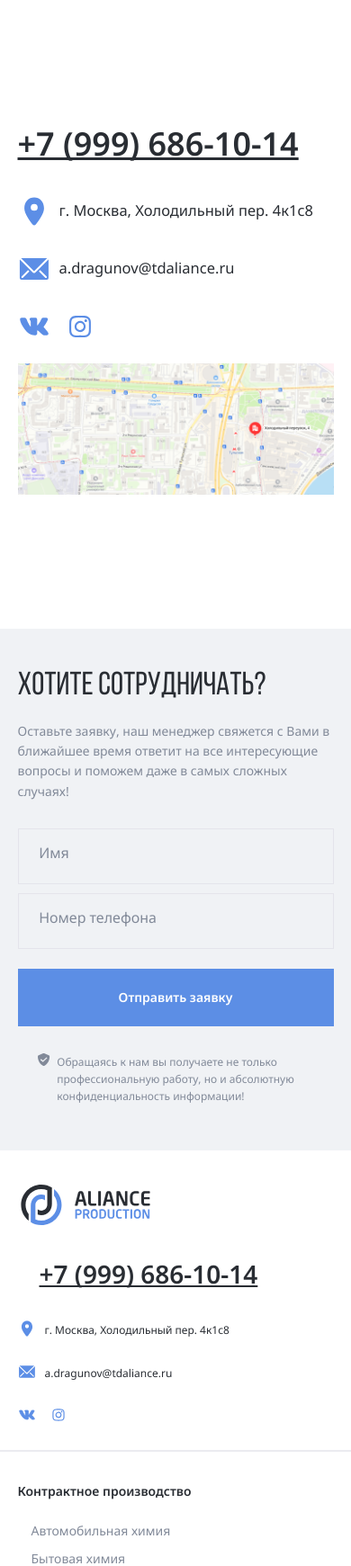
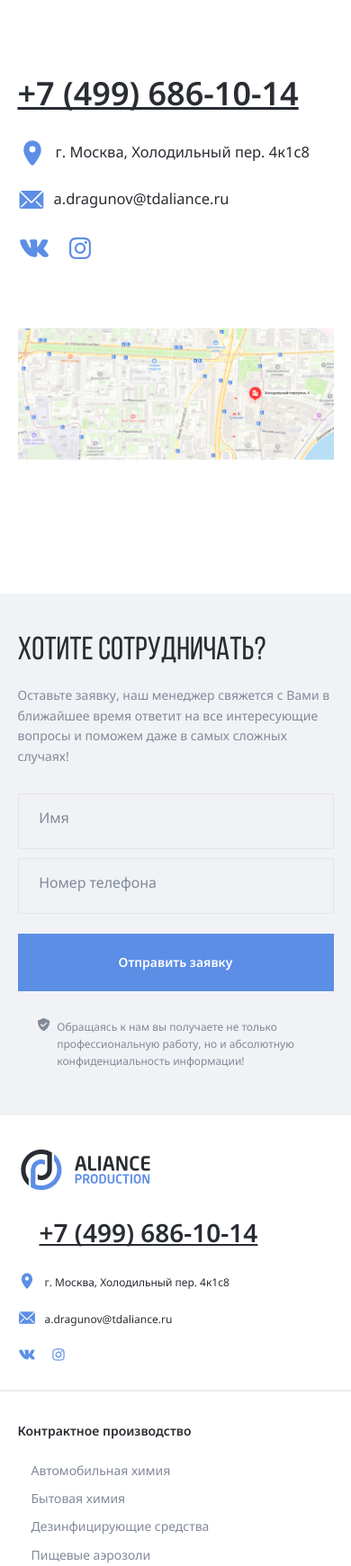
Before and after one commit to aleksi2105/Aliance, a PHP site: page /contact.php in a window 390 px wide. Shown: the part 254-1995 px from the top of the page at 90% size. Run offline with PHP 8.4, Linux system fonts and the light colour scheme.

Commit message:
fix: contacts page Pixel Perf

```diff
--- a/contact.php
+++ b/contact.php
@@ -6,10 +6,10 @@ $showCta = true;
 include_once('template-parts\header-page.php');?>
 <section class="section contacts">
   <div class="container">
-    <div class="footer-top">
-      <a href="tel:+79996861014" class="contacts-phone">+7 (999) 686-10-14</a>
+    <div class="footer-top contacts-top">
+      <a href="tel:+74996861014" class="contacts-phone">+7 (499) 686-10-14</a>
       <div class="footer-info">
-      <svg class="phone-icon" width="36" height="36">
+      <svg class="phone-icon" width="32" height="32">
         <use xlink:href="./img/sprite.svg#PlacemarkFill"></use>
       </svg>
       <address class="contacts-info-address">
@@ -17,7 +17,7 @@ include_once('template-parts\header-page.php');?>
       </address>
       </div>
       <div class="footer-info">
-      <svg class="phone-icon" width="36" height="36">
+      <svg class="phone-icon" width="30" height="30">
         <use xlink:href="./img/sprite.svg#EmailSolid"></use>
       </svg>
       <a href="mailto:a.dragunov@tdaliance.ru" class="contacts-info-email">
--- a/css/style.css
+++ b/css/style.css
@@ -629,7 +629,7 @@ body {
 }
 .section-cta {
   position: relative;
-  padding-top: 9.25rem;
+  padding-top: 6.25rem;
   margin-top: 12.175rem;
   padding-bottom: 6.25rem;
 }
@@ -1352,6 +1352,7 @@ body {
 }
 .contacts {
   margin: 0;
+  padding-top: 2.5rem;
 }
 .contacts-phone {
   font-weight: 600;
@@ -1363,6 +1364,7 @@ body {
 }
 .contacts-map {
   width: 100%;
+  margin-top: 48px;
 }
 .contacts-info-address,
 .contacts-info-email {
@@ -1493,6 +1495,10 @@ body {
   }
   .header-page-image {
     left: 50rem;
+  }
+  .contacts-top {
+    flex-direction: column;
+    gap: 1.875rem;
   }
 }
 
@@ -1735,7 +1741,7 @@ body {
     max-width: 90%;
   }
   .section {
-    margin-top: 7.8rem;
+    /* margin-top: 7.8rem; */
   }
   .section-title {
     font-size: 36px;
@@ -1833,7 +1839,7 @@ body {
     padding-bottom: 1.7rem;
     flex-direction: column;
     align-items: flex-start;
-    gap: 28px;
+    gap: 1.75rem;
   }
   .footer-logo {
     width: 26.5rem;
@@ -1885,4 +1891,7 @@ body {
   .researchs-buttons {
     margin-right: 1rem;
   }
-}
+  .contacts {
+    padding-top: 3.125rem;
+  }
+}
--- a/template-parts/footer.php
+++ b/template-parts/footer.php
@@ -66,7 +66,7 @@
           <svg class="logo-svg footer-logo">
             <use href="./img/sprite.svg#logo"></use>
           </svg>
-          <a href="tel:+79996861014" class="footer-phone">+7 (999) 686-10-14</a>
+          <a href="tel:+79996861014" class="footer-phone">+7 (499) 686-10-14</a>
           <div class="footer-info">
             <svg class="phone-icon" width="20" height="20">
               <use xlink:href="./img/sprite.svg#PlacemarkFill"></use>
```
